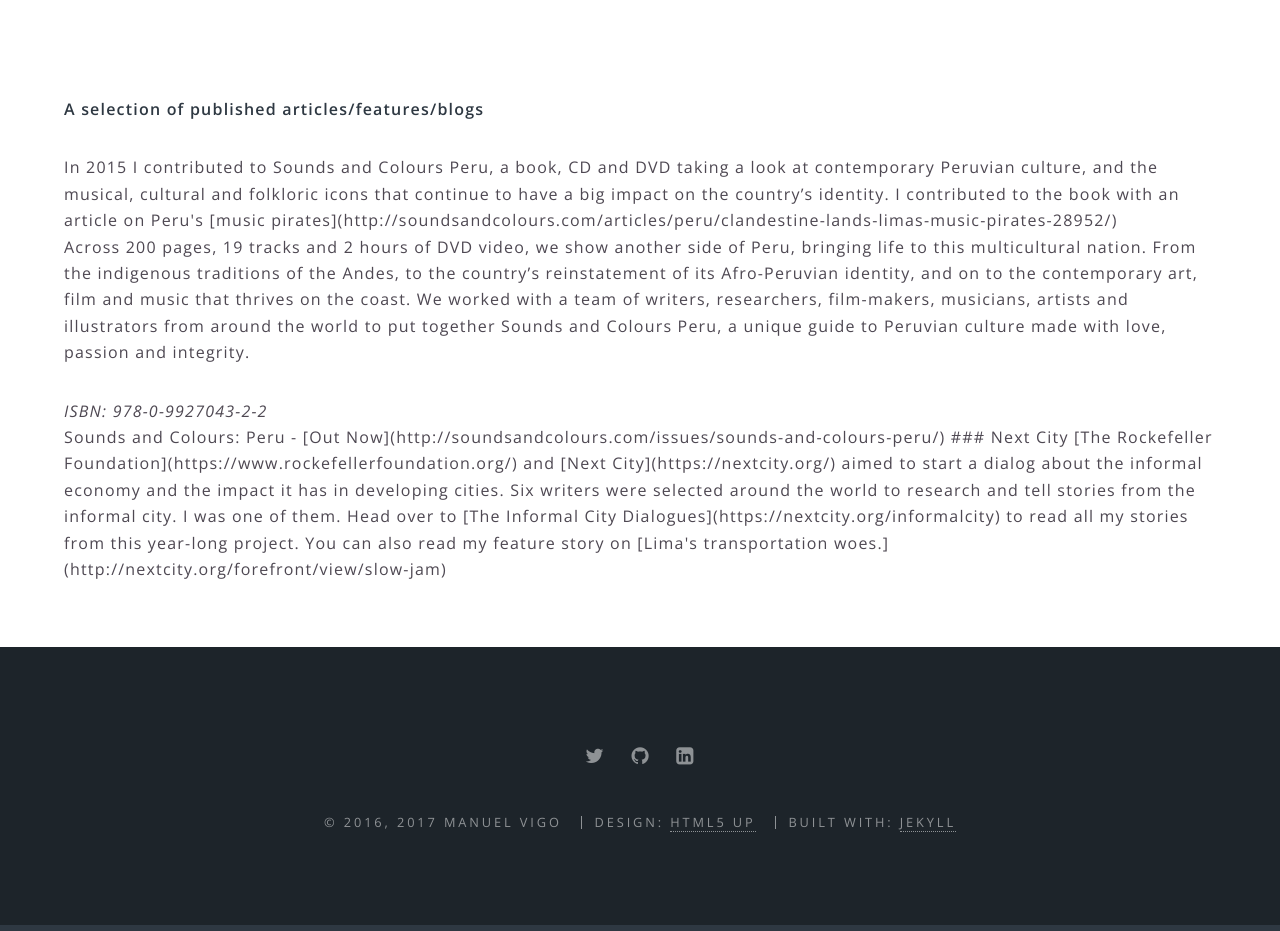
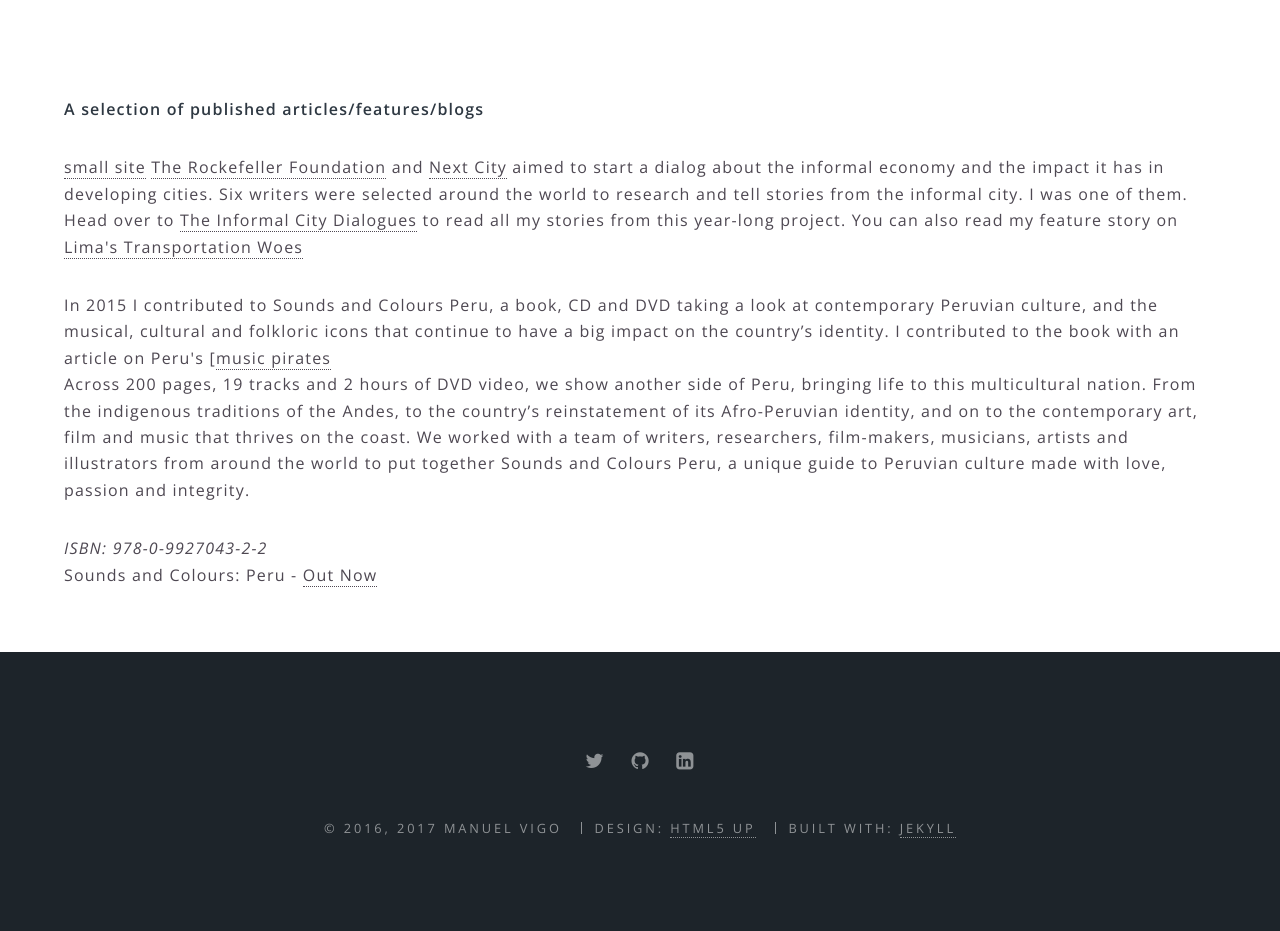
Before and after one commit to mvigo/mvigo.github.io, a Jekyll site: the page built from published.html, in a window 1280 px wide and 1284 px high. Shown: the part 353-1284 px from the top of the window. Built offline with Jekyll 4.4.1, drawn with Linux system fonts in a browser that asks for light colours.

Commit message:
updates2017sept

```diff
--- a/published.html
+++ b/published.html
@@ -6,20 +6,22 @@
 <strong>A selection of published articles/features/blogs</strong>
 
 
+<h1> Next City </h1>
+<a href="https://mvigo.github.io/SiteInfo.html">small site</a>
+
+<a href="https://www.rockefellerfoundation.org/">The Rockefeller Foundation</a> and <a href="https://nextcity.org/">Next City</a> aimed to start a dialog about the informal economy and the impact it has in developing cities. Six writers were selected around the world to research and tell stories from the informal city. I was one of them.
+
+Head over to <a href="https://nextcity.org/informalcity">The Informal City Dialogues</a> to read all my stories from this year-long project.
+
+You can also read my feature story on <a href="http://nextcity.org/forefront/view/slow-jam">Lima's Transportation Woes</a>
+
  <h1> Sounds and Colours </h1>
 
-In 2015 I contributed to Sounds and Colours Peru, a book, CD and DVD taking a look at contemporary Peruvian culture, and the musical, cultural and folkloric icons that continue to have a big impact on the country’s identity. I contributed to the book with an article on Peru's [music pirates](http://soundsandcolours.com/articles/peru/clandestine-lands-limas-music-pirates-28952/)
+In 2015 I contributed to Sounds and Colours Peru, a book, CD and DVD taking a look at contemporary Peruvian culture, and the musical, cultural and folkloric icons that continue to have a big impact on the country’s identity. I contributed to the book with an article on Peru's [<a href="http://soundsandcolours.com/articles/peru/clandestine-lands-limas-music-pirates-28952/">music pirates</a>
 
 <p class="message">
   Across 200 pages, 19 tracks and 2 hours of DVD video, we show another side of Peru, bringing life to this multicultural nation. From the indigenous traditions of the Andes, to the country’s reinstatement of its Afro-Peruvian identity, and on to the contemporary art, film and music that thrives on the coast. We worked with a team of writers, researchers, film-makers, musicians, artists and illustrators from around the world to put together Sounds and Colours Peru, a unique guide to Peruvian culture made with love, passion and integrity.
   </p>
 
 <em>ISBN: 978-0-9927043-2-2</em>
-<br>Sounds and Colours: Peru - [Out Now](http://soundsandcolours.com/issues/sounds-and-colours-peru/)
-
-### Next City
-[The Rockefeller Foundation](https://www.rockefellerfoundation.org/) and [Next City](https://nextcity.org/) aimed to start a dialog about the informal economy and the impact it has in developing cities. Six writers were selected around the world to research and tell stories from the informal city. I was one of them.
-
-Head over to [The Informal City Dialogues](https://nextcity.org/informalcity) to read all my stories from this year-long project.
-
-You can also read my feature story on [Lima's transportation woes.](http://nextcity.org/forefront/view/slow-jam)
+<br>Sounds and Colours: Peru - <a href="http://soundsandcolours.com/issues/sounds-and-colours-peru/">Out Now</a>
```
Also changed, not shown: index.html (+5 -3 lines), now.html (+2 -6 lines).
